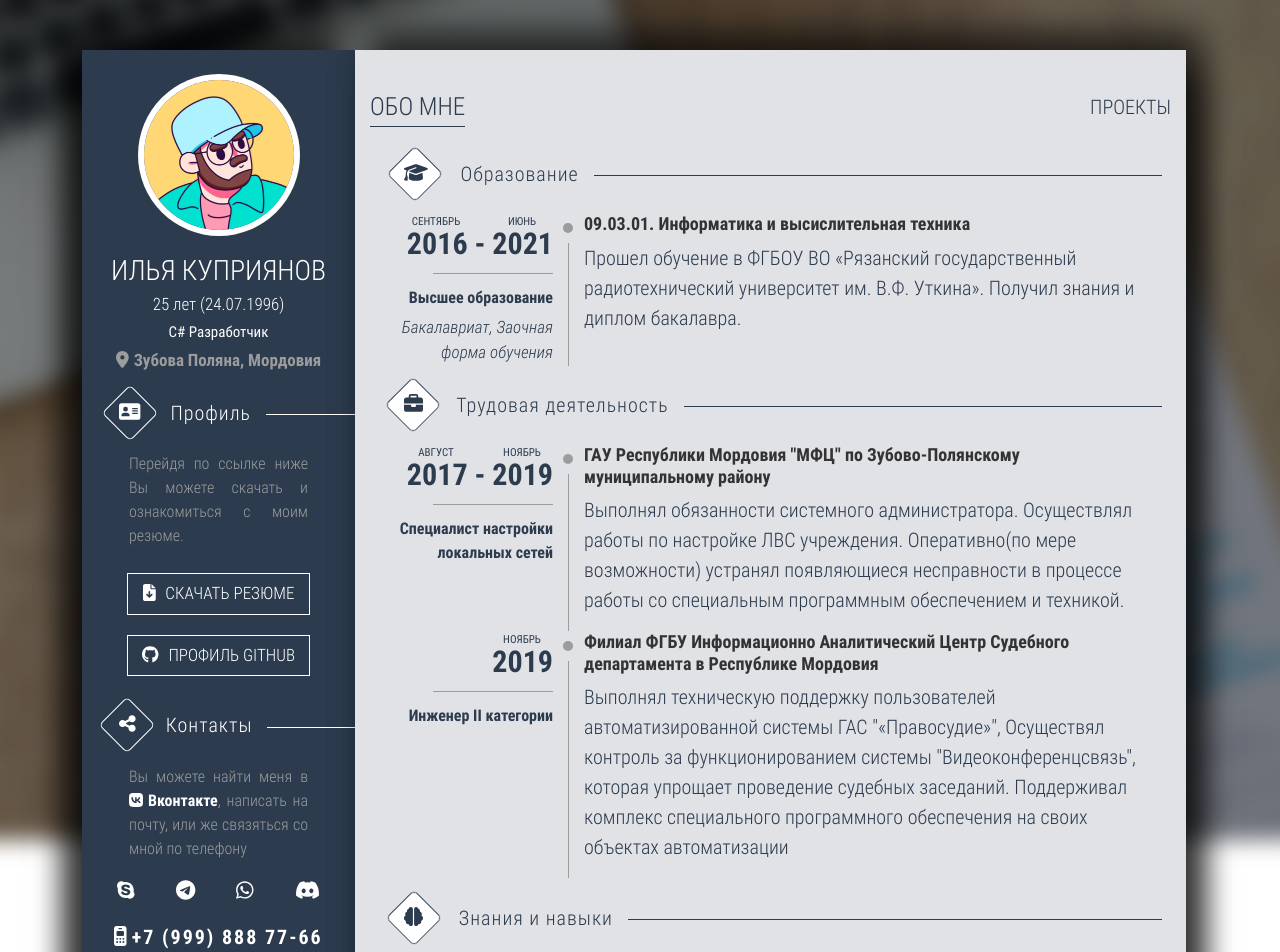
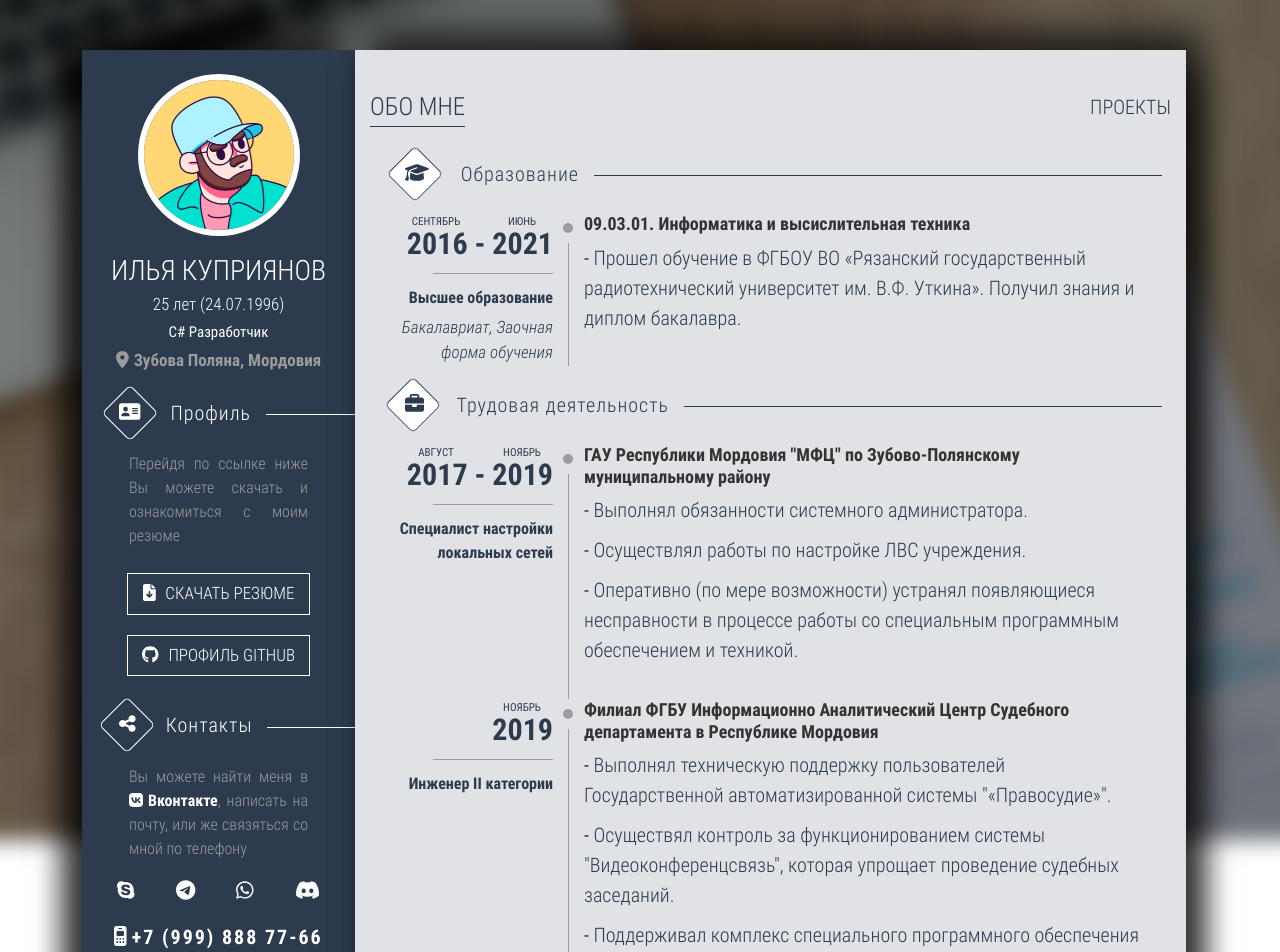
Before and after one commit to Kuprich/Kupri4.Portfolio, a React (Create React App) app: page / in a window 1280 px wide. Shown: the top 952 px of the page. Built offline with nearby package versions, Linux system fonts and the light colour scheme.

Commit message:
Поработал над адаптивностью страниц "Обо мне" и "Проекты"

```diff
--- /dev/null
+++ b/src/components/CategoryDelimeter.js
@@ -0,0 +1,16 @@
+import { FontAwesomeIcon } from "@fortawesome/react-fontawesome"
+import React from "react"
+
+const CategoryDelimeter = ({ icon, name }) => {
+  return (
+    <div className="unit">
+      <div className="unit__logo">
+        <FontAwesomeIcon icon={icon} />
+      </div>
+      <div className="unit__name">{name}</div>
+      <div className="unit__line"></div>
+    </div>
+  )
+}
+
+export default CategoryDelimeter
--- a/src/components/CircleSkillCard.js
+++ b/src/components/CircleSkillCard.js
@@ -6,8 +6,11 @@ const CircleSkillCard = ({ title, value }) => {
   return (
     <div className="col-4 col-xs-12 circle_skill-card">
       <p className="circle_skill-card__title">{title}</p>
-      <div className="progress-bar__wrapper">
-        <div style={{ width: 100, height: 100, textAlign: "center" }}>
+      <div className="circular-progressbar__wrapper">
+        <div
+          className="circular-progressbar"
+          style={{ width: 100, height: 100, textAlign: "center" }}
+        >
           <CircularProgressbar
             value={value}
             strokeWidth={7}
--- a/src/components/ProjectCard.js
+++ b/src/components/ProjectCard.js
@@ -14,7 +14,7 @@ const projectCardVariants = {
 
 const ProjectCard = ({ project }) => {
   return (
-    <motion.div className="col-4" variants={projectCardVariants}>
+    <motion.div className="col-sm-6 col-lg-4" variants={projectCardVariants}>
       <div className="project-card">
         <figure className="project-card__wrapper">
           <div
--- a/src/components/data/about_data.js
+++ b/src/components/data/about_data.js
@@ -23,7 +23,7 @@ export const Skills = [
   },
 ]
 
-export const CircleSkills = [
+export const OtherSkills = [
   {
     title: "Обучаемость",
     value: 50,
--- /dev/null
+++ b/src/components/data/sidebar_data.js
@@ -0,0 +1,13 @@
+import {
+  faDiscord,
+  faSkype,
+  faTelegram,
+  faWhatsapp,
+} from "@fortawesome/free-brands-svg-icons"
+
+export const socialIcons = [
+  { link: "https://join.skype.com/invite/iyrg4pvmO58v", icon: faSkype },
+  { link: "https://t.me/Kupri4", icon: faTelegram },
+  { link: "https://wa.me/79176983633", icon: faWhatsapp },
+  { link: "", icon: faDiscord },
+]
--- a/src/pages/About.js
+++ b/src/pages/About.js
@@ -1,7 +1,7 @@
-import React from "react"
+import React, { useEffect, useState } from "react"
 import { motion } from "framer-motion"
 import { FontAwesomeIcon } from "@fortawesome/react-fontawesome"
-import { CircleSkills, Skills } from "../components/data/about_data"
+import { OtherSkills, Skills } from "../components/data/about_data"
 
 import {
   faBrain,
@@ -24,6 +24,14 @@ const About = () => {
       },
     },
   }
+  const [width, setWidth] = useState(window.innerWidth)
+  const updateDimensions = () => {
+    setWidth(window.innerWidth)
+  }
+  useEffect(() => {
+    window.addEventListener("resize", updateDimensions)
+    return () => window.removeEventListener("resize", updateDimensions)
+  }, [width])
 
   return (
     <motion.div
@@ -58,11 +66,13 @@ const About = () => {
               <h6 className="right-side__title">
                 09.03.01. Информатика и высислительная техника
               </h6>
-              <p className="right-side__descr">
-                Прошел обучение в ФГБОУ ВО «Рязанский государственный
-                радиотехнический университет им. В.Ф. Уткина». Получил знания и
-                диплом бакалавра.
-              </p>
+              <div className="right-side__descr">
+                <p>
+                  <b>-</b> Прошел обучение в ФГБОУ ВО «Рязанский государственный
+                  радиотехнический университет им. В.Ф. Уткина». Получил знания
+                  и диплом бакалавра.
+                </p>
+              </div>
             </div>
           </div>
 
@@ -74,7 +84,7 @@ const About = () => {
             <div className="unit__line"></div>
           </div>
 
-          <div className="about__article">
+          <div className="about__article ">
             <div className="article__left-side">
               <div className="left-side__months">
                 <span className="left-side__months__from">Август</span>
@@ -86,17 +96,24 @@ const About = () => {
               </div>
               <div className="left-side__desc"></div>
             </div>
-            <div className="article__right-side">
+            <div className="article__right-side pb-4">
               <h6 className="right-side__title">
                 ГАУ Республики Мордовия "МФЦ" по Зубово-Полянскому
                 муниципальному району
               </h6>
-              <p className="right-side__descr">
-                Выполнял обязанности системного администратора. Осуществлял
-                работы по настройке ЛВС учреждения. Оперативно(по мере
-                возможности) устранял появляющиеся несправности в процессе
-                работы со специальным программным обеспечением и техникой.
-              </p>
+              <div className="right-side__descr">
+                <p>
+                  <b>-</b> Выполнял обязанности системного администратора.
+                </p>
+                <p>
+                  <b>-</b> Осуществлял работы по настройке ЛВС учреждения.
+                </p>
+                <p>
+                  <b>-</b> Оперативно (по мере возможности) устранял
+                  появляющиеся несправности в процессе работы со специальным
+                  программным обеспечением и техникой.
+                </p>
+              </div>
             </div>
           </div>
 
@@ -115,14 +132,22 @@ const About = () => {
                 Филиал ФГБУ Информационно Аналитический Центр Судебного
                 департамента в Республике Мордовия
               </h6>
-              <p className="right-side__descr">
-                Выполнял техническую поддержку пользователей автоматизированной
-                системы ГАС "«Правосудие»", Осуществял контроль за
-                функционированием системы "Видеоконференцсвязь", которая
-                упрощает проведение судебных заседаний. Поддерживал комплекс
-                специального программного обеспечения на своих объектах
-                автоматизации
-              </p>
+              <div className="right-side__descr">
+                <p>
+                  <b>-</b> Выполнял техническую поддержку пользователей
+                  Государственной автоматизированной системы "«Правосудие»".
+                </p>
+                <p>
+                  <b>-</b> Осуществял контроль за функционированием системы
+                  "Видеоконференцсвязь", которая упрощает проведение судебных
+                  заседаний.
+                </p>
+                <p>
+                  <b>-</b> Поддерживал комплекс специального программного
+                  обеспечения на своих объектах автоматизации в актуальном
+                  состоянии
+                </p>
+              </div>
             </div>
           </div>
 
@@ -135,15 +160,19 @@ const About = () => {
           </div>
 
           <div className="row">
-            <div className="col-5 d-flex align-items-stretch flex-column">
+            <div className="col-lg-5 col-md-6 d-flex align-items-stretch flex-column">
               {Skills.map((skill) => (
                 <Skillcard title={skill.title} value={skill.value} />
               ))}
             </div>
-            <div className="col-7 d-flex align-items-center">
-              {CircleSkills.map((skill) => (
-                <CircleSkillCard title={skill.title} value={skill.value} />
-              ))}
+            <div className="col-lg-7 col-md-6 d-flex align-items-center about__other-skills">
+              {width > 992
+                ? OtherSkills.map((skill) => (
+                    <CircleSkillCard title={skill.title} value={skill.value} />
+                  ))
+                : OtherSkills.map((skill) => (
+                    <Skillcard title={skill.title} value={skill.value} />
+                  ))}
             </div>
           </div>
         </div>
--- a/src/scss/pages/about.scss
+++ b/src/scss/pages/about.scss
@@ -1,7 +1,13 @@
 // ================== About page styles =================== //
 .about {
   .unit__logo {
-    padding-left: 5px;
+    padding-left: 6px;
+    @include media("max", "xl") {
+      padding-left: 4px;
+    }
+    @include media("max", "lg") {
+      padding-left: 1px;
+    }
   }
 }
 
@@ -81,6 +87,26 @@
         margin-top: 5px;
         font-size: 17px;
       }
+      @include media("max", "xl") {
+        width: 130px;
+        .left-side__years {
+          font-size: 22px;
+          &::after {
+            width: 105px;
+          }
+        }
+        .left-side__months {
+          font-size: 11px;
+          margin: -29px 0 -7px 0;
+          &__from,
+          &__to {
+            width: 45px;
+          }
+          &__to {
+            margin-left: 17px;
+          }
+        }
+      }
     }
     .article__right-side {
       .right-side__title {
@@ -89,6 +115,9 @@
       }
       .right-side__descr {
         font-size: 20px;
+        p {
+          margin-bottom: 10px;
+        }
       }
     }
   }
@@ -96,6 +125,15 @@
   &__heading {
     color: $dark-blue;
     font-size: 1.8rem;
+  }
+  .about__other-skills {
+    @include media("max", "lg") {
+      flex-direction: column;
+      justify-content: center;
+    }
+    @include media("max", "md") {
+      margin-top: 8px;
+    }
   }
 }
 
@@ -138,7 +176,7 @@
   .CircularProgressbar-text {
     transform: translate(-10px, 8px);
   }
-  .progress-bar__wrapper {
+  .circular-progressbar__wrapper {
     display: flex;
     justify-content: center;
   }
```
Also changed, not shown: src/components/Sidebar.js (+13 -36 lines).
